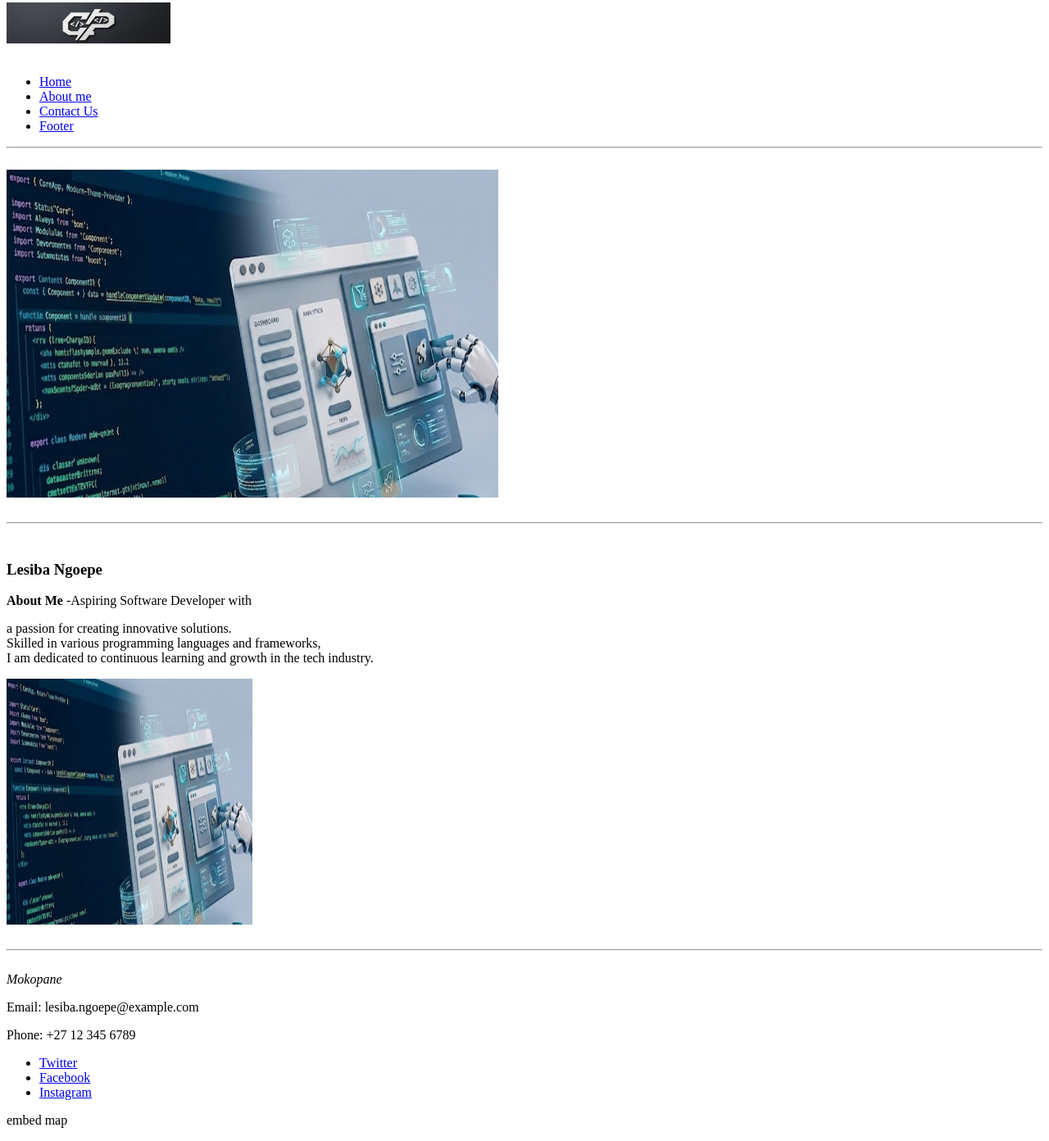
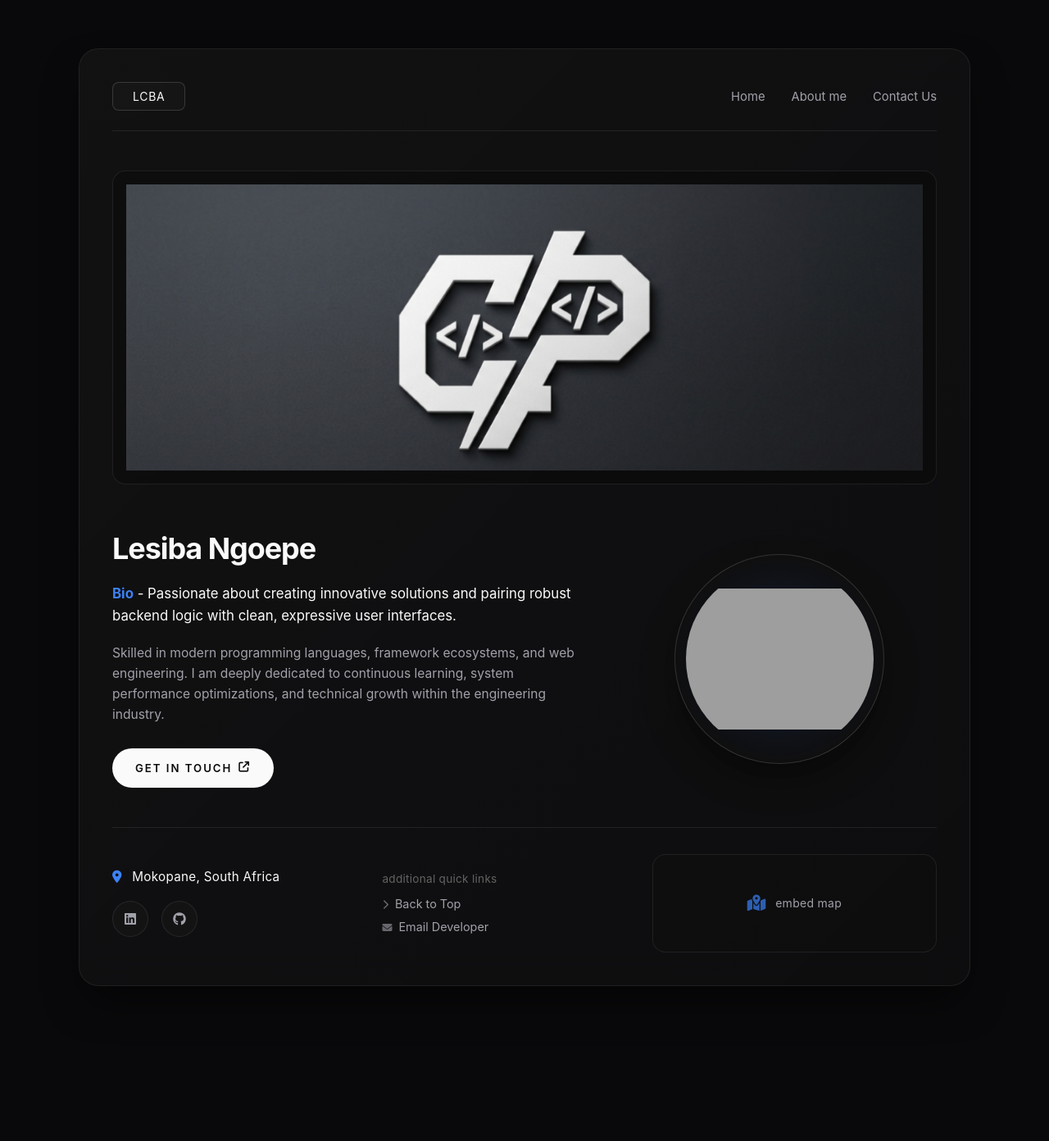
Before and after one commit to LCBA21/CodeTribe_Assessments, a plain HTML site: page index.html in a window 1280 px wide. Shown: the part 5-1397 px from the top of the page at 82% size. After the commit the page ends 1272 px from the top, so only its background shows below. Drawn offline with Linux system fonts and the light colour scheme; grey boxes are pictures that could not be loaded.

Commit message:
css week1

```diff
--- a/index.html
+++ b/index.html
@@ -2,96 +2,98 @@
 <html lang="en">
 <head>
     <meta charset="UTF-8">
-    <title>Portfolio</title>
+    <meta name="viewport" content="width=device-width, initial-scale=1.0">
+    <title>Portfolio - Lesiba Ngoepe</title>
+    <link rel="stylesheet" href="style.css">
+    <link rel="stylesheet" href="https://cdnjs.cloudflare.com/ajax/libs/font-awesome/6.4.0/css/all.min.css">
 </head>
 <body>
 
-    <header id="home">
-        <nav>
-            <div>
-                <img src="./images/logoImge.png" alt="logo" width="200" height="50">
-            </div>
+    <section class="portfolio-container">
+        <div class="portfolio-wrapper">
+            <div class="glass-card">
+                <div class="glass-overlay"></div>
 
-            <br>
-
-            <ul>
-                <li><a href="#home">Home</a></li>
-                <li><a href="#about">About me</a></li>
-                <li><a href="#contact">Contact Us</a></li>
-                <li><a href="#footer">Footer</a></li>
-            </ul>
+                <header class="wire-header">
+                    <div class="logo-box">LCBA</div>
+                    <nav class="nav-links">
+                        <a href="#home" class="nav-item">Home</a>
+                        <a href="#about" class="nav-item">About me</a>
+                        <a href="#contact" class="nav-item">Contact Us</a>
                     </nav>
                 </header>
 
-    <hr>
-    <br>
+                <main class="main-layout">
 
-    <main>
-
-        <section>
-            <div>
-                <img src="./images/heroImage.png" alt="hero image" width="600" height="400">
+                    <section id="home" class="media-hero-block">
+                        <div class="media-placeholder">
+                            <i class="fa-regular fa-image media-icon"></i>
+                            <img
+                            src="./images/primaryImage.png" alt="Hero Image" class="media-hero-image"
+                            />
                         </div>
                     </section>
 
-        <br>
-        <hr>
-        <br>
-
-        <section id="about">
-            <article>
-                <h1>Lesiba Ngoepe</h1>
-
-                <p>
-                    <strong>About Me</strong> -Aspiring Software Developer with<br>
-
+                    <section id="about" class="bio-profile-split">
+                        <div class="bio-text-side">
+                            <h2>Lesiba Ngoepe</h2>
+                            <p class="bio-highlight">
+                                <strong>Bio</strong> - Passionate about creating innovative solutions and pairing robust backend logic with clean, expressive user interfaces.
                             </p>
-
-                <p>
-                 a passion for creating innovative solutions.<br>
-                 Skilled in various programming languages and frameworks,<br>
-                 I am dedicated to continuous learning and growth in the tech industry. <br>
+                            <p class="bio-description">
+                                Skilled in modern programming languages, framework ecosystems, and web engineering. I am deeply dedicated to continuous learning, system performance optimizations, and technical growth within the engineering industry.
                             </p>
-            </article>
-
-            <aside>
-                <div>
-                    <img src="./images/heroImage.png" alt="your image" width="300" height="300">
+                            <div class="cta-container">
+                                <a href="mailto:lesiban56@gmail.com" class="btn-primary">
+                                    Get In Touch
+                                    <i class="fa-solid fa-arrow-up-right-from-square icon-right"></i>
+                                </a>
                             </div>
-            </aside>
+                        </div>
+                        <div class="avatar-display-side">
+                            <div class="circular-image-wrapper">
+                                <div class="avatar-glow"></div>
+                                <img src="./images/secondaryImage.png" alt="Lesiba Ngoepe" class="wire-avatar-img">
++                            </div>
+                        </div>
                     </section>
-
                 </main>
 
-    <br>
-    <hr>
-    <br>
+                <footer id="contact" class="wire-footer-grid">
+                    <div class="footer-left-contact">
+                        <address class="address-text">
+                            <i class="fa-solid fa-location-dot"></i> Mokopane, South Africa
+                        </address>
 
-    <footer id="footer">
+                        <div class="circular-social-row">
+                            <a href="https://www.linkedin.com/in/lesibana-ngoepe-junior-software-developer/" target="_blank" rel="noopener noreferrer" class="circle-social-btn" title="LinkedIn">
+                                <i class="fa-brands fa-linkedin"></i>
+                            </a>
+                            <a href="https://github.com/LCBA21" target="_blank" rel="noopener noreferrer" class="circle-social-btn" title="GitHub">
+                                <i class="fa-brands fa-github"></i>
+                            </a>
+                        </div>
+                    </div>
 
-        <div id="contact">
-            <address>
-                Mokopane
-            </address>
-            <p>Email: lesiba.ngoepe@example.com</p>
-            <p>Phone: +27 12 345 6789</p>
-
-            <ul>
-                <li><a href="https://twitter.com" target="_blank">Twitter</a></li>
-                <li><a href="https://facebook.com" target="_blank">Facebook</a></li>
-                <li><a href="https://instagram.com" target="_blank">Instagram</a></li>
+                    <div class="footer-center-links">
+                        <p class="quick-links-title">additional quick links</p>
+                        <ul class="quick-links-list">
+                            <li><a href="#home"><i class="fa-solid fa-chevron-right"></i> Back to Top</a></li>
+                            <li><a href="mailto:lesiban56@gmail.com"><i class="fa-solid fa-envelope"></i> Email Developer</a></li>
                         </ul>
                     </div>
 
-        <!-- <div>
-            <p>additional quick links</p>
-        </div> -->
+                    <div class="footer-right-map">
+                        <div class="map-embed-container">
+                            <i class="fa-solid fa-map-location-dot map-icon"></i>
+                            <p class="map-text">embed map</p>
+                        </div>
+                    </div>
+                </footer>
 
-        <div>
-            <p>embed map</p>
             </div>
-
-    </footer>
+        </div>
+    </section>
 
 </body>
 </html>
--- /dev/null
+++ b/style.css
@@ -0,0 +1,398 @@
+:root {
+    --background: #09090b;
+    --foreground: #fafafa;
+    --foreground-muted: #a1a1aa;
+    --border: rgba(255, 255, 255, 0.08);
+    --border-hover: rgba(255, 255, 255, 0.15);
+    --card-bg: rgba(20, 20, 22, 0.45);
+    --inner-card-bg: rgba(15, 15, 17, 0.6);
+    --primary: #3b82f6;
+    --font-stack: -apple-system, BlinkMacSystemFont, "Segoe UI", Roboto, Helvetica, Arial, sans-serif;
+}
+
+* {
+    box-sizing: border-box;
+    margin: 0;
+    padding: 0;
+}
+
+html {
+    scroll-behavior: smooth;
+}
+
+body {
+    background-color: var(--background);
+    color: var(--foreground);
+    font-family: var(--font-stack);
+    min-height: 100vh;
+    overflow-x: hidden;
+    -webkit-font-smoothing: antialiased;
+}
+
+.portfolio-container {
+    position: relative;
+    min-height: 100vh;
+    padding: 4rem 1.5rem;
+    display: flex;
+    align-items: center;
+    justify-content: center;
+}
+
+.portfolio-wrapper {
+    width: 100%;
+    max-width: 68rem;
+    margin: 0 auto;
+}
+
+.glass-card {
+    position: relative;
+    overflow: hidden;
+    border-radius: 1.5rem;
+    border: 1px solid var(--border);
+    background-color: var(--card-bg);
+    backdrop-filter: blur(24px);
+    -webkit-backdrop-filter: blur(24px);
+    padding: 2.5rem;
+    box-shadow: 0 25px 50px -12px rgba(0, 0, 0, 0.6);
+    display: flex;
+    flex-direction: column;
+    gap: 3rem;
+}
+
+.glass-overlay {
+    position: absolute;
+    inset: 0;
+    background: linear-gradient(135deg, rgba(255,255,255, 0.02) 0%, transparent 100%);
+    pointer-events: none;
+    z-index: 0;
+}
+
+.wire-header {
+    position: relative;
+    z-index: 2;
+    display: flex;
+    justify-content: space-between;
+    align-items: center;
+    padding-bottom: 1.5rem;
+    border-bottom: 1px solid var(--border);
+}
+
+.logo-box {
+    border: 1px solid var(--border-hover);
+    padding: 0.5rem 1.5rem;
+    border-radius: 0.5rem;
+    font-size: 0.875rem;
+    letter-spacing: 0.05em;
+    color: var(--foreground);
+    background: rgba(255, 255, 255, 0.02);
+    text-transform: uppercase;
+}
+
+.nav-links {
+    display: flex;
+    gap: 2rem;
+}
+
+.nav-item {
+    color: var(--foreground-muted);
+    text-decoration: none;
+    font-size: 0.925rem;
+    transition: color 0.2s ease;
+}
+
+.nav-item:hover {
+    color: var(--foreground);
+}
+
+.main-layout {
+    position: relative;
+    z-index: 2;
+    display: flex;
+    flex-direction: column;
+    gap: 3.5rem;
+}
+
+.media-hero-block {
+    width: 100%;
+}
+
+.media-placeholder {
+    position: relative;
+    width: 100%;
+    min-height: 22rem;
+    max-height: 32rem;
+    border: 1px solid var(--border);
+    border-radius: 1rem;
+    background-color: rgba(0, 0, 0, 0.2);
+    display: flex;
+    justify-content: center;
+    align-items: center;
+    overflow: hidden;
+    transition: border-color 0.3s ease;
+}
+
+.media-hero-block:hover .media-placeholder {
+    border-color: rgba(255,255,255, 0.15);
+}
+
+.media-icon {
+    position: absolute;
+    font-size: 2.5rem;
+    opacity: 0.15;
+    z-index: 1;
+}
+
+.media-hero-image {
+    width: 100%;
+    height: 100%;
+    max-height: inherit;
+    object-fit: contain;
+    padding: 1rem;
+    z-index: 2;
+}
+
+.bio-profile-split {
+    display: grid;
+    grid-template-columns: 1fr;
+    gap: 3rem;
+    align-items: center;
+}
+
+@media (min-width: 768px) {
+    .bio-profile-split {
+        grid-template-columns: 1.2fr 0.8fr;
+    }
+}
+
+.bio-text-side {
+    display: flex;
+    flex-direction: column;
+    gap: 1.25rem;
+}
+
+.bio-text-side h2 {
+    font-size: 2.25rem;
+    font-weight: 700;
+    letter-spacing: -0.03em;
+}
+
+.bio-highlight {
+    font-size: 1.05rem;
+    line-height: 1.6;
+    color: var(--foreground);
+}
+
+.bio-highlight strong {
+    color: var(--primary);
+}
+
+.bio-description {
+    font-size: 0.975rem;
+    line-height: 1.6;
+    color: var(--foreground-muted);
+}
+
+.cta-container {
+    margin-top: 0.5rem;
+}
+
+.btn-primary {
+    display: inline-flex;
+    align-items: center;
+    justify-content: center;
+    height: 3rem;
+    padding: 0 1.75rem;
+    border-radius: 9999px;
+    background-color: var(--foreground);
+    color: var(--background);
+    text-decoration: none;
+    font-size: 0.825rem;
+    font-weight: 600;
+    text-transform: uppercase;
+    letter-spacing: 0.15em;
+    transition: background-color 0.2s, box-shadow 0.2s;
+}
+
+.btn-primary:hover {
+    background-color: #e4e4e7;
+    box-shadow: 0 10px 25px -5px rgba(255, 255, 255, 0.1);
+}
+
+.icon-right {
+    margin-left: 0.5rem;
+    font-size: 0.8rem;
+}
+
+.avatar-display-side {
+    display: flex;
+    justify-content: center;
+    align-items: center;
+}
+
+.circular-image-wrapper {
+    position: relative;
+    width: 16rem;
+    height: 16rem;
+    border-radius: 50%;
+    border: 1px solid var(--border-hover);
+    background: var(--inner-card-bg);
+    display: flex;
+    justify-content: center;
+    align-items: center;
+    overflow: hidden;
+    box-shadow: 0 20px 40px rgba(0,0,0,0.4);
+}
+
+.avatar-glow {
+    position: absolute;
+    inset: 0;
+    background: radial-gradient(circle, rgba(59, 130, 246, 0.15) 0%, transparent 70%);
+    z-index: 1;
+    pointer-events: none;
+}
+
+.wire-avatar-img {
+    position: absolute;
+    width: 90%;
+    height: 90%;
+    border-radius: 50%;
+    object-fit: contain;
+    z-index: 2;
+    transition: transform 0.3s ease;
+}
+
+.circular-image-wrapper:hover .wire-avatar-img {
+    transform: scale(1.05);
+}
+
+.wire-footer-grid {
+    position: relative;
+    z-index: 2;
+    border-top: 1px solid var(--border);
+    padding-top: 2rem;
+    display: grid;
+    grid-template-columns: 1fr;
+    gap: 2.5rem;
+}
+
+@media (min-width: 768px) {
+    .wire-footer-grid {
+        grid-template-columns: 1fr 1fr 1.2fr;
+        align-items: center;
+    }
+}
+
+.footer-left-contact {
+    display: flex;
+    flex-direction: column;
+    gap: 1.25rem;
+}
+
+.address-text {
+    font-style: normal;
+    font-size: 0.95rem;
+    color: var(--foreground);
+    letter-spacing: 0.02em;
+}
+
+.address-text i {
+    color: var(--primary);
+    margin-right: 0.5rem;
+}
+
+.circular-social-row {
+    display: flex;
+    gap: 1rem;
+}
+
+.circle-social-btn {
+    display: flex;
+    width: 2.75rem;
+    height: 2.75rem;
+    align-items: center;
+    justify-content: center;
+    border-radius: 50%;
+    border: 1px solid var(--border);
+    background-color: rgba(255,255,255,0.02);
+    color: var(--foreground-muted);
+    font-size: 1rem;
+    text-decoration: none;
+    transition: all 0.2s ease;
+}
+
+.circle-social-btn:hover {
+    color: var(--foreground);
+    border-color: var(--border-hover);
+    background-color: rgba(255,255,255,0.08);
+    transform: translateY(-2px);
+}
+
+.footer-center-links {
+    display: flex;
+    flex-direction: column;
+    gap: 0.75rem;
+}
+
+.quick-links-title {
+    font-size: 0.85rem;
+    color: rgba(255, 255, 255, 0.35);
+    text-transform: lowercase;
+    letter-spacing: 0.02em;
+}
+
+.quick-links-list {
+    list-style: none;
+    display: flex;
+    flex-direction: column;
+    gap: 0.5rem;
+}
+
+.quick-links-list a {
+    font-size: 0.9rem;
+    color: var(--foreground-muted);
+    text-decoration: none;
+    transition: color 0.2s;
+}
+
+.quick-links-list a i {
+    font-size: 0.75rem;
+    margin-right: 0.25rem;
+    opacity: 0.6;
+}
+
+.quick-links-list a:hover {
+    color: var(--foreground);
+}
+
+.footer-right-map {
+    width: 100%;
+}
+
+.map-embed-container {
+    width: 100%;
+    min-height: 7.5rem;
+    border-radius: 1rem;
+    border: 1px solid var(--border);
+    background-color: rgba(15, 15, 17, 0.7);
+    display: flex;
+    justify-content: center;
+    align-items: center;
+    gap: 0.75rem;
+    color: var(--foreground-muted);
+    transition: border-color 0.3s ease;
+}
+
+.footer-right-map:hover .map-embed-container {
+    border-color: var(--border-hover);
+}
+
+.map-icon {
+    font-size: 1.25rem;
+    color: var(--primary);
+    opacity: 0.7;
+}
+
+.map-text {
+    font-size: 0.875rem;
+    letter-spacing: 0.02em;
+}
```
Also changed, not shown: images/primaryImage.png (renamed from images/logoImge.png), 2 other files. Lines whose indentation alone changed are shown as unchanged.
